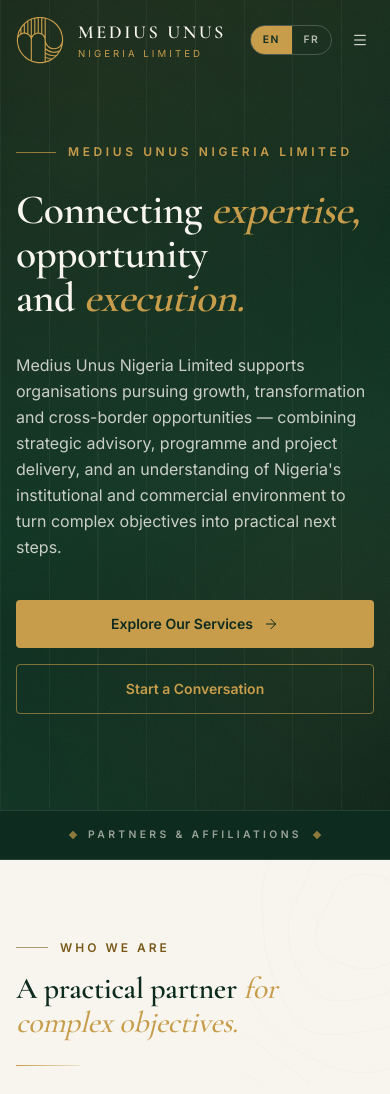
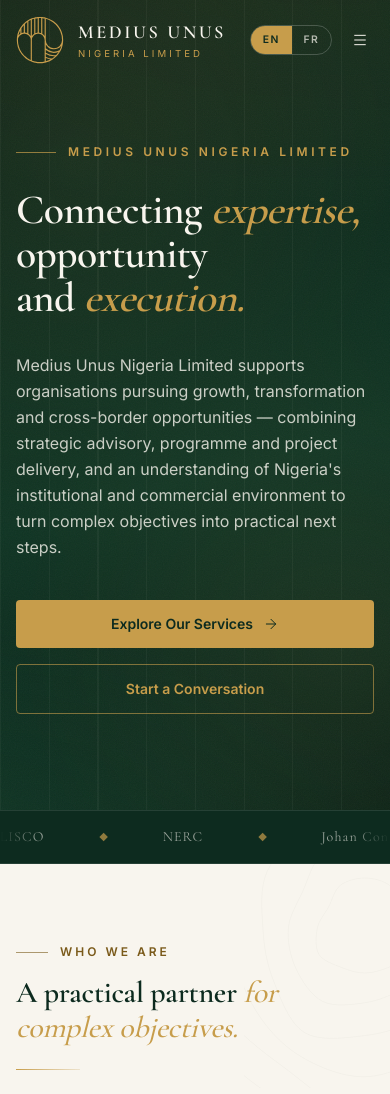
Before and after one commit to codewith-zach/Medius-Unus, a Next.js app: page /about in a window 390 px wide. Shown: the top 1094 px of the page. Built offline with nearby package versions, Linux system fonts and the light colour scheme.

Commit message:
Marquee: animate on mobile again, with gentler pacing
Static mobile band removed; the marquee runs at every width with
smaller type on phones (text-sm→lg) and a slower 90s drift below md
so names read comfortably instead of clipping.

```diff
--- a/app/globals.css
+++ b/app/globals.css
@@ -297,3 +297,10 @@
     padding-right: 0;
   }
 }
+
+/* Marquee: slower drift on phones so names read comfortably */
+@media (max-width: 767px) {
+  .marquee-track {
+    animation-duration: 90s;
+  }
+}
--- a/components/partner-marquee.tsx
+++ b/components/partner-marquee.tsx
@@ -1,5 +1,4 @@
-import Link from "next/link";
-import { hrefFor, type Content, type Lang } from "@/lib/content";
+import type { Content, Lang } from "@/lib/content";
 
 /**
  * Band under the hero. Wide screens get the infinite marquee of affiliated
@@ -16,21 +15,8 @@ export function PartnerMarquee({ lang, content }: { lang: Lang; content: Content
 
   return (
     <div className="border-y border-white/10 bg-navy">
-      {/* Mobile: static band */}
-      <Link
-        href={hrefFor(lang, "/partners")}
-        className="flex items-center justify-center gap-3 py-4 md:hidden"
-        aria-label={content.home.marqueeLabel}
-      >
-        <span aria-hidden className="inline-block h-1.5 w-1.5 rotate-45 bg-gold/70" />
-        <span className="text-[0.65rem] font-semibold uppercase tracking-[0.32em] text-cream/60">
-          {content.home.marqueeLabel}
-        </span>
-        <span aria-hidden className="inline-block h-1.5 w-1.5 rotate-45 bg-gold/70" />
-      </Link>
-
       {/* Tablet/desktop: marquee */}
-      <div className="marquee hidden py-5 md:block" aria-label={content.home.marqueeLabel}>
+      <div className="marquee py-4 md:py-5" aria-label={content.home.marqueeLabel}>
         <div className="marquee-track">
           {[0, 1].map((copy) => (
             <div
@@ -40,7 +26,7 @@ export function PartnerMarquee({ lang, content }: { lang: Lang; content: Content
             >
               {names.map((name) => (
                 <span key={name} className="flex items-center gap-14">
-                  <span className="whitespace-nowrap font-heading text-lg tracking-[0.08em] text-cream/60">
+                  <span className="whitespace-nowrap font-heading text-sm tracking-[0.08em] text-cream/60 sm:text-base md:text-lg">
                     {name}
                   </span>
                   <span
```
